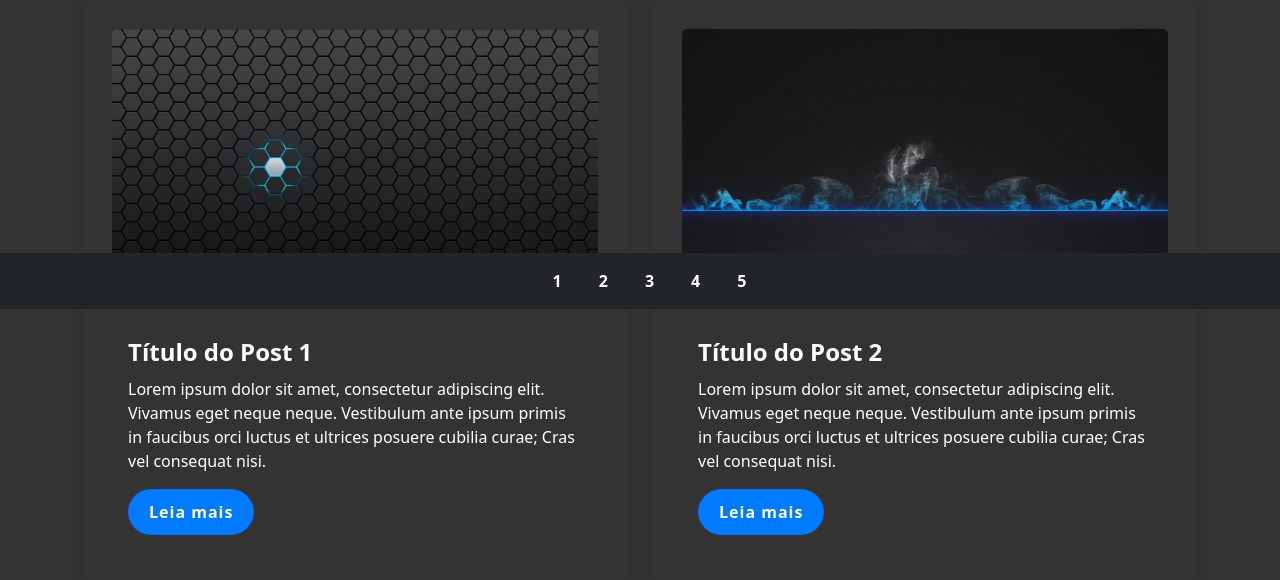
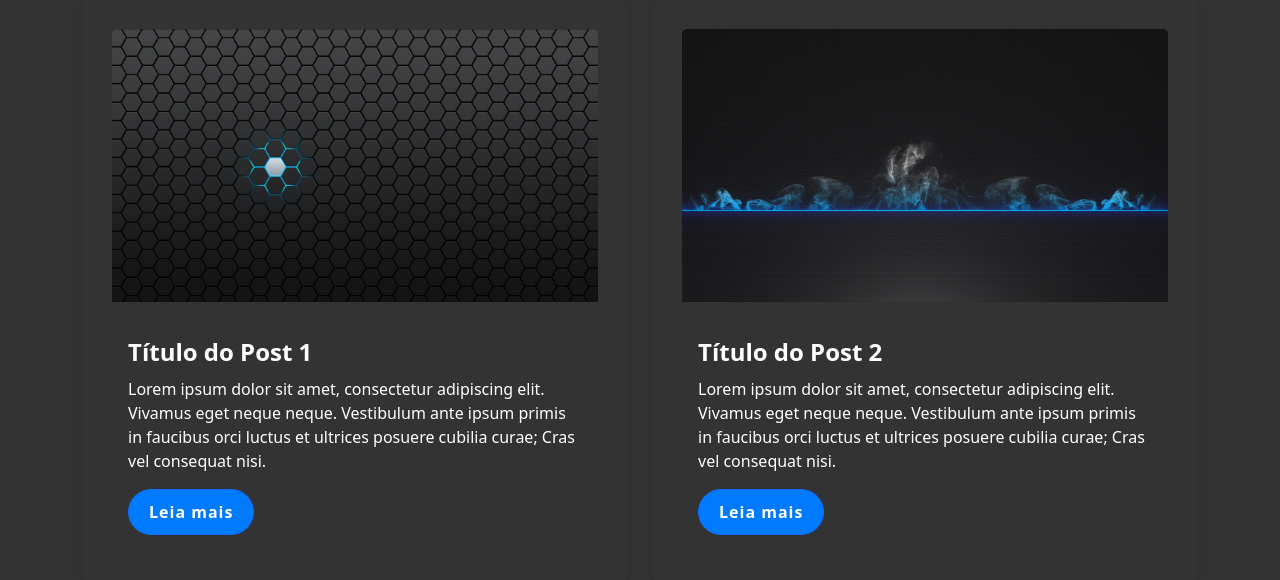
Before and after one commit to caiquemiranda/meu_blog, a Flask app: page / in a window 1280 px wide. Shown: the part 491-1071 px from the top of the page. Run offline with Flask 3, Linux system fonts and the light colour scheme.

Commit message:
rev_00_code

```diff
--- a/templates/index.html
+++ b/templates/index.html
@@ -128,19 +128,6 @@
             {% endfor %}
         </div>
     </div>
-
-    <nav class="navbar fixed-bottom navbar-expand-lg navbar-dark bg-dark">
-        <div class="container">
-            <ul class="navbar-nav mx-auto">
-                {% for page in range(1, 6) %}
-                <li class="nav-item">
-                    <a class="nav-link" href="#">{{ page }}</a>
-                </li>
-                {% endfor %}
-            </ul>
-        </div>
-    </nav>
-
-    <script src="https://cdn.jsdelivr.net/npm/bootstrap@5.3.0/dist/js/bootstrap.min.js"></script>
+  <script src="https://cdn.jsdelivr.net/npm/bootstrap@5.3.0/dist/js/bootstrap.min.js"></script>
 </body>
 </html>
```
